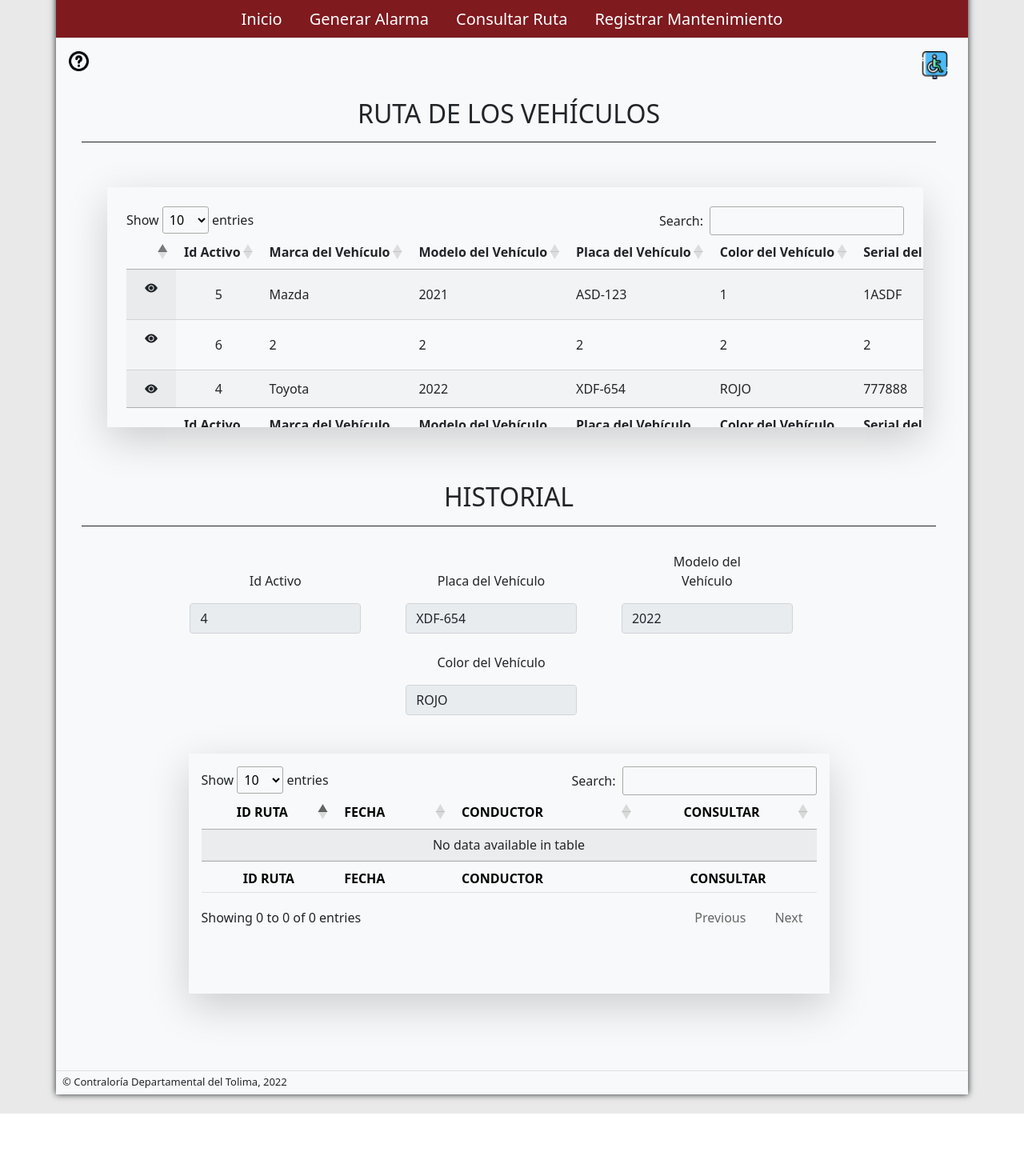
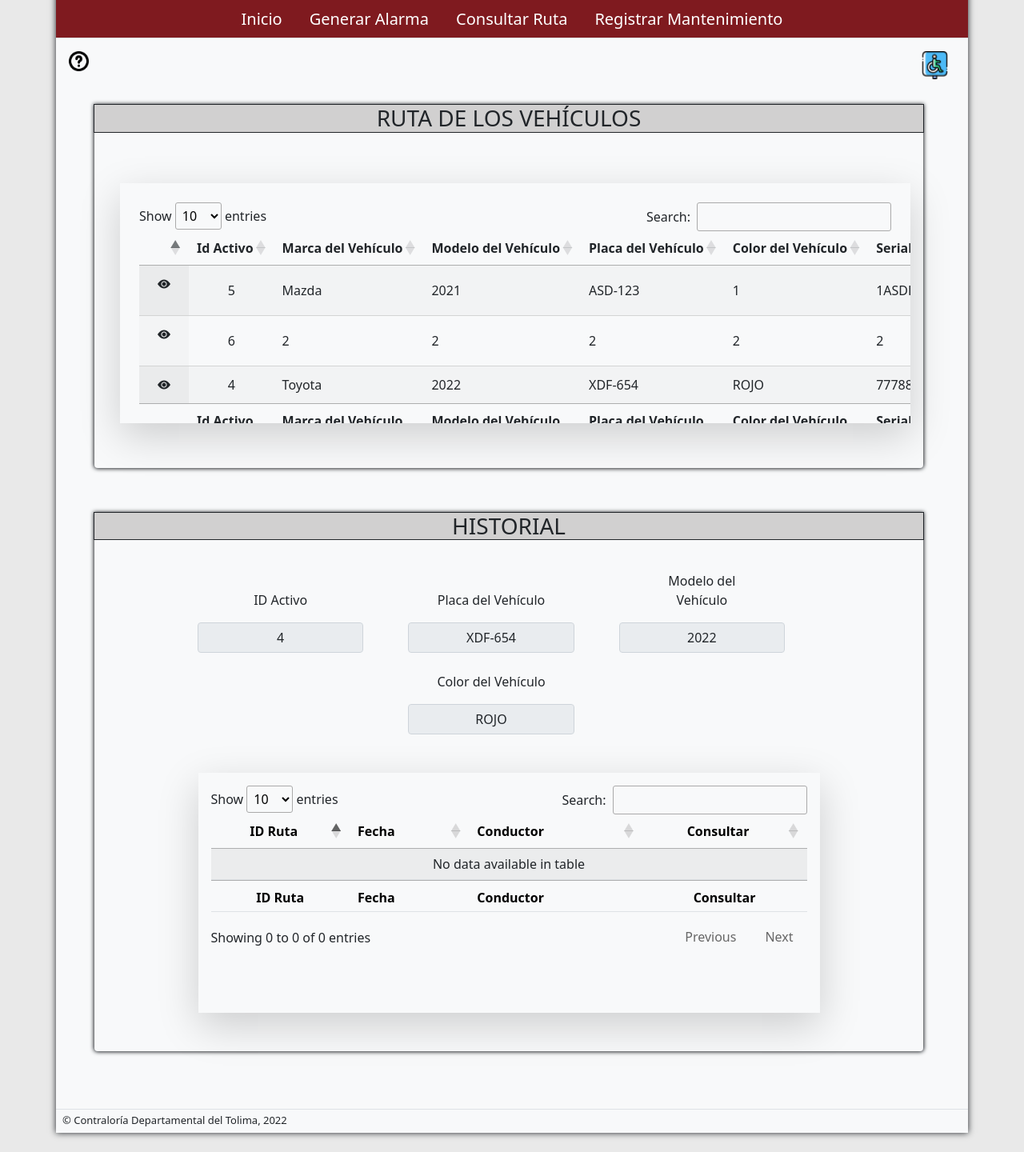
Before and after one commit to jonnycanabal/Sogma, a Django app: template main/templates/gestionActivos/consultarRuta.html in a window 1280 px wide. Shown: the part 123-1563 px from the top of the page at 80% size. Before the commit the page ends 1515 px from the top, so only its background shows below. Run offline with Django 4.2, Linux system fonts and the light colour scheme; the template is opened without the code that fills it: values that come from a table or form of the project are taken from there, others are empty; data comes from the database, SQL or seed files in the repository; some libraries are stand-ins or nearby versions.

Commit message:
Página consultarRuta.html
Se revisa, corrige y mejora la pagina consultarRuta.html. (Ortografía, redacción y diseño)

```diff
--- a/main/templates/gestionActivos/consultarRuta.html
+++ b/main/templates/gestionActivos/consultarRuta.html
@@ -1,4 +1,4 @@
-<!-- ConsultarActivos se extiende de body.html siendo este la clase hija. -->
+<!-- Consultar Ruta se extiende de body.html siendo este la clase hija. -->
 {% extends 'partials/body.html' %}
 
 <!-- Cargar la carpeta static -->
@@ -6,41 +6,46 @@
 
 {% load crispy_forms_tags %}
 
-<!-- Bloque que incluira el nav.html para que lo muestre en la página -->
+<!-- Bloque que incluirá el nav.html para que lo muestre en la página -->
 {% block menu %}
 {% include 'partials/nav.html' %}
 {% endblock menu %}
 
-<!-- Bloque de contenido el cual estara declarado en el body.html y sera lo que se vera dependiente de la página  -->
+<!-- Bloque de contenido el cual estará declarado en el body.html y será lo que se vera dependiente de la página  -->
 {% block contenido %}
 
 
 <!-- Inicio del contenedor para la página consultar ruta -->
-<div id="div-caja3" class="container p-3 my-4 pb-4 d-flex
+<div id="div-caja3" class="container p-3 d-flex
     justify-content-center pe-4 pt-0 mt-0">
 
-    <form action="" method="POST" id="div-cajas" class="container p-3 my-4 mt-0 pb-4">
+    <form action="" method="POST" id="div-cajas" class="container p-3 mt-0
+        pb-4">
         {% csrf_token %}
+
+        <div id="table-vehiculo" class="m-3 rounded-bottom" style="box-shadow:
+            0px 0px 5px 1px;">
+
             <!-- Enunciado o titulo de la página -->
-        <div class="w-100 text-center p-2 border-bottom
-            border-dark">
-            <h2>RUTA DE LOS VEHÍCULOS</h2>
+            <div style="box-shadow: 0px 0px 0px 1px; background-color: rgb(209,
+                208, 208);">
+                <h3 style="text-align: center;">RUTA DE LOS VEHÍCULOS</h3>
             </div>
 
-        <!-- Salto de linea -->
+            <!-- Salto de línea -->
             <br>
 
-        <div id="table-vehiculo">
             <div class="d-flex flex-column">
-                <div class="d-flex justify-content-center pb-4 mb-4 m-2 w-100 p-3">
-                    <!-- Inicio del segundo contenedor de la página-->
+                <div class="d-flex justify-content-center pb-4 mb-4 m-2 w-100
+                    p-3">
 
-                    <!-- Inicio de la Tabla usando (DataTable) -->
+                    <!-- INICIO DE LAS TABLAS USANDO (DataTable) ---------------------------------------------------------------------------- -->
                     <div class="overflow-auto shadow-lg p-4
                         height-config-tabla1 m-2 w-100" style="height: 300px;">
-                        <table id="example" class="table-striped display nowrap">
+                        <table id="example" class="table-striped display
+                            nowrap">
 
-                            <!-- Cabecera de la tabla (Donde estaran los enunciados principales)-->
+                            <!-- Cabecera de la tabla (Donde estarán  los enunciados principales)-->
                             <thead>
                                 <tr>
                                     <th></th>
@@ -49,31 +54,36 @@
                                     <th>Modelo del Vehículo</th>
                                     <th>Placa del Vehículo</th>
                                     <th>Color del Vehículo</th>
-                                    <th>Serial del Vehiculo</th>
+                                    <th>Serial del Vehículo</th>
                                     <th>Tipo de Combustible</th>
                                     <th>Cantidad de Pasajeros</th>
                                     <th>Persona a Cargo</th>
-                                    <th>Condicion del Vehículo</th>
+                                    <th>Condición del Vehículo</th>
                                     <th>Fecha de Ingreso</th>
                                     <th>Fecha Inicio Soat</th>
                                     <th>Fecha Vencimiento Soat</th>
-                                    <th>Fecha Inicio Tecnicomecanica</th>
-                                    <th>Fecha Vencimiento Tecnicomecanica</th>
+                                    <th>Fecha Inicio Técnico Mecánica</th>
+                                    <th>Fecha Vencimiento Técnico Mecánica</th>
                                 </tr>
                             </thead>
 
-                            <!-- Cuerpo de la tabla (donde estara la informacion que se mostrara de los activos) -->
+                            <!-- Cuerpo de la tabla (donde estará la información que se mostrara de los activos) -->
                             <tbody>
 
                                 {% for vehiculo in vehiculos %}
                                 <tr>
-                                    <!-- Imagen de un ojo con el cual seleccionara el activo y mostrara en la parte de abajo toda la informacion
+                                    <!-- Imagen de un ojo con el cual seleccionara el activo y mostrara en la parte de abajo toda la información
                                     para editar, guardar o eliminar/desabilitar la información -->
                                     <td>
-                                        <form action="" method="POST" class="col-4">
+                                        <form action="" method="POST"
+                                            class="col-4">
                                             {% csrf_token %}
-                                            <input type="hidden" name="pk_vehiculo" value="{{vehiculo.id}}">
-                                            <button class="btn btn-block" onClick="editarVehiculo()" name="editar-vehiculo">
+                                            <input type="hidden"
+                                                name="pk_vehiculo"
+                                                value="{{vehiculo.id}}">
+                                            <button class="btn btn-block"
+                                                onClick="editarVehiculo()"
+                                                name="editar-vehiculo">
                                                 <i class="bi bi-eye-fill"></i>
                                             </button>
                                         </form>
@@ -96,10 +106,9 @@
                                 </tr>
                                 {% endfor %}
 
-
                             </tbody>
 
-                            <!-- Footer de la tabla (Donde estaran los enunciados principales pero en la parte inferior) -->
+                            <!-- Footer de la tabla (Donde estarán los enunciados principales pero en la parte inferior) -->
                             <tfoot>
                                 <tr>
                                     <th></th>
@@ -108,16 +117,16 @@
                                     <th>Modelo del Vehículo</th>
                                     <th>Placa del Vehículo</th>
                                     <th>Color del Vehículo</th>
-                                    <th>Serial del Vehiculo</th>
+                                    <th>Serial del Vehículo</th>
                                     <th>Tipo de Combustible</th>
                                     <th>Cantidad de Pasajeros</th>
                                     <th>Persona a Cargo</th>
-                                    <th>Condicion del Vehículo</th>
+                                    <th>Condición del Vehículo</th>
                                     <th>Fecha de Ingreso</th>
                                     <th>Fecha Inicio Soat</th>
                                     <th>Fecha Vencimiento Soat</th>
-                                    <th>Fecha Inicio Tecnicomecanica</th>
-                                    <th>Fecha Vencimiento Tecnicomecanica</th>
+                                    <th>Fecha Inicio Técnico Mecánica</th>
+                                    <th>Fecha Vencimiento Técnico Mecánica</th>
                                 </tr>
                             </tfoot>
                         </table>
@@ -126,45 +135,61 @@
             </div>
         </div>
 
+        <br>
+
         <!-- Tabla Historial de Ruta (DataTable) -->
+        <div class="m-3 rounded-bottom" style="box-shadow: 0px 0px 5px 1px;">
             <div class="w-100">
-            <div class="w-100 text-center p-2 pt-2 border-bottom
-                border-dark mt-1 ">
-                <h2>HISTORIAL</h2>
+
+                <div style="box-shadow: 0px 0px 0px 1px; background-color:
+                    rgb(209, 208, 208);">
+                    <h3 style="text-align: center;">HISTORIAL</h3>
                 </div>
 
                 <!-- Salto de línea -->
                 <br>
 
-            <!-- Los siguientes input deberan mostrar la informacion del activo que se seleccione previamente -->
+                <!-- Los siguientes input deberán mostrar la información del activo que se seleccione previamente -->
                 <div class="w-100">
                     <div class="text-center w-100">
 
                         <div class="d-inline-block width-20 ms-1 me-5">
-                        <label for="basic-url" class="form-label w-75 p-2">Id Activo</label>
+                            <label for="basic-url" class="form-label w-75 p-2">ID
+                                Activo</label>
                             <div class="input-group mb-3 w-100">
-                            <input type="text" class="form-control" disabled id="" value="{{vehiculo.id}}" aria-describedby="basic-addon3">
+                                <input type="text" class="form-control text-center" disabled
+                                    id="" value="{{vehiculo.id}}"
+                                    aria-describedby="basic-addon3">
                             </div>
                         </div>
 
                         <div class="d-inline-block width-20 ms-1 me-5">
-                        <label for="basic-url" class="form-label w-75 p-2">Placa del Vehículo</label>
+                            <label for="basic-url" class="form-label w-75 p-2">Placa
+                                del Vehículo</label>
                             <div class="input-group mb-3 w-100">
-                            <input type="text" class="form-control" disabled id="" value="{{vehiculo.placaVehiculo}}" aria-describedby="basic-addon3">
+                                <input type="text" class="form-control text-center" disabled
+                                    id="" value="{{vehiculo.placaVehiculo}}"
+                                    aria-describedby="basic-addon3">
                             </div>
                         </div>
 
                         <div class="d-inline-block width-20 ms-1 me-5">
-                        <label for="basic-url" class="form-label w-75 p-2">Modelo del Vehículo</label>
+                            <label for="basic-url" class="form-label w-75 p-2">Modelo
+                                del Vehículo</label>
                             <div class="input-group mb-3 w-100">
-                            <input type="text" class="form-control" disabled id="" value="{{vehiculo.modeloVehiculo}}" aria-describedby="basic-addon3">
+                                <input type="text" class="form-control text-center" disabled
+                                    id="" value="{{vehiculo.modeloVehiculo}}"
+                                    aria-describedby="basic-addon3">
                             </div>
                         </div>
 
                         <div class="d-inline-block width-20 ms-1 me-5">
-                        <label for="basic-url" class="form-label w-75 p-2">Color del Vehículo</label>
+                            <label for="basic-url" class="form-label w-75 p-2">Color
+                                del Vehículo</label>
                             <div class="input-group mb-3 w-100">
-                            <input type="text" class="form-control" disabled id="" value="{{vehiculo.colorVehiculo}}" aria-describedby="basic-addon3">
+                                <input type="text" class="form-control text-center" disabled
+                                    id="" value="{{vehiculo.colorVehiculo}}"
+                                    aria-describedby="basic-addon3">
                             </div>
                         </div>
                     </div>
@@ -178,20 +203,18 @@
                         <div class="shadow-lg w-75 p-3
                             overflow-auto" style="height:
                             300px;">
-                        <!-- Inicio del tercer contenedor de la página-->
                             <table id="example2" class="table
                                 table-striped">
                                 <thead>
                                     <tr>
                                         <th class="text-center">ID
-                                        RUTA</th>
-                                    <th>FECHA</th>
-                                    <th>CONDUCTOR</th>
-                                    <th class="text-center">CONSULTAR</th>
+                                            Ruta</th>
+                                        <th>Fecha</th>
+                                        <th>Conductor</th>
+                                        <th class="text-center">Consultar</th>
                                     </tr>
                                 </thead>
                                 <tbody>
-
 
                                     <!-- Condiciones para cuando seleccione el vehiculo sea el mismo asociado a la ruta que tenga -->
                                     <!-- Tambien la segunda condición filtra si el usuario logeado corresponde al de la ruta
@@ -208,11 +231,14 @@
                                         <!-- Imagen de una lupa con la cual seleccionara la ruta y
                                         te redireccionara a la página con la información de dicha rutay con algunos campos activos
                                         para editar, guardar o eliminar/desabilitar la información -->
-                                    <td class="d-flex justify-content-center">
-                                        <form action="" method="POST" class="col-4">
+                                        <td class="d-flex
+                                            justify-content-center">
+                                            <form action="" method="POST"
+                                                class="col-4">
                                                 {% csrf_token %}
                                                 <!-- <input type="hidden" name="" value="{{ruta.id}}"> -->
-                                            <a class="bi bi-search btn fs-4" href="{% url 'generar-ruta' ruta.id %}"></a>
+                                                <a class="bi bi-search btn fs-4"
+                                                    href="{% url 'generar-ruta' ruta.id %}"></a>
                                                 <!-- <button class="btn btn-block"  name="editar-extintor">
                                                 <i class="bi bi-search fs-4"></i>
                                             </button> -->
@@ -228,28 +254,28 @@
 
                                 </tbody>
 
-                            <!-- Footer de la tabla Historial (Donde estaran los enunciados principales pero en la parte inferior) -->
+                                <!-- Footer de la tabla Historial (Donde estarán los enunciados principales pero en la parte inferior) -->
                                 <tfoot>
                                     <tr>
                                         <th class="text-center">ID
-                                        RUTA</th>
-                                    <th>FECHA</th>
-                                    <th>CONDUCTOR</th>
-                                    <th class="text-center">CONSULTAR</th>
+                                            Ruta</th>
+                                        <th>Fecha</th>
+                                        <th>Conductor</th>
+                                        <th class="text-center">Consultar</th>
                                     </tr>
                                 </tfoot>
                             </table>
                             <!-- Fin de la Tabla Historial de Ruta (DataTable) -->
-
+                        </div>
+                    </div>
                 </div>
             </div>
 
-            </div>
+            <br>
+            <br>
 
         </div>
-
     </form>
 </div>
 <!-- Fin del contenedor para la página consultar ruta -->
-
 {% endblock contenido %}
```
Lines whose indentation alone changed are shown as unchanged.
